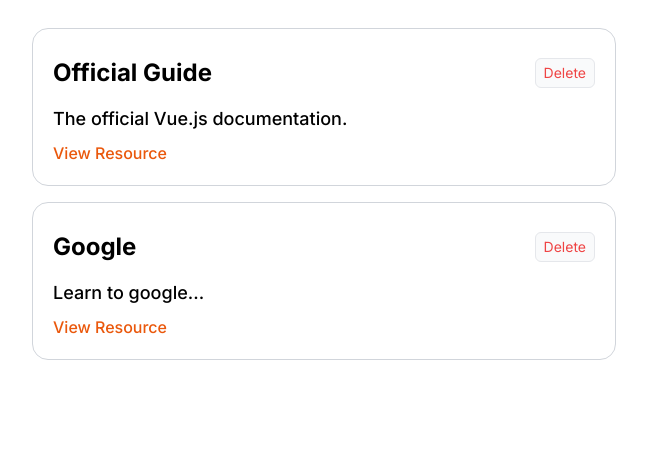
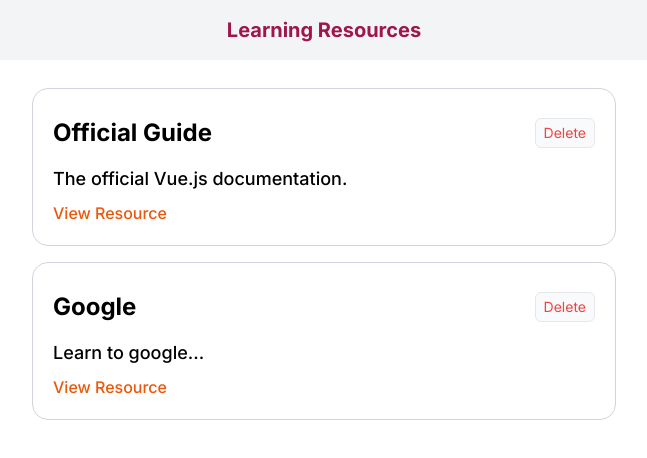
Before and after one commit to ahmadreza-ahmadi/Learning-Resource, a Vue app: page / in a window 1280 px wide. Shown: the top 458 px of the page, without its empty margins (316-963 px from the left). Built offline with nearby package versions, Linux system fonts and the light colour scheme.

Commit message:
feat: implement TheHeader component

```diff
--- a/src/App.vue
+++ b/src/App.vue
@@ -31,7 +31,7 @@
 
 <template>
   <div class="font-inter">
-    <TheHeader />
+    <TheHeader title="Learning Resources" />
 
     <main class="max-w-screen-sm mx-auto p-5 sm:p-7">
       <ResourceList :resources="storedResources" />
--- a/src/components/layout/TheHeader.vue
+++ b/src/components/layout/TheHeader.vue
@@ -1,3 +1,16 @@
+<script>
+export default {
+  props: {
+    title: {
+      type: String,
+      required: true,
+    },
+  },
+}
+</script>
+
 <template>
-  <header></header>
+  <header class="w-full bg-gray-100 p-4 flex items-center justify-center">
+    <h1 class="text-xl font-bold text-pink-800">{{ title }}</h1>
+  </header>
 </template>
```
